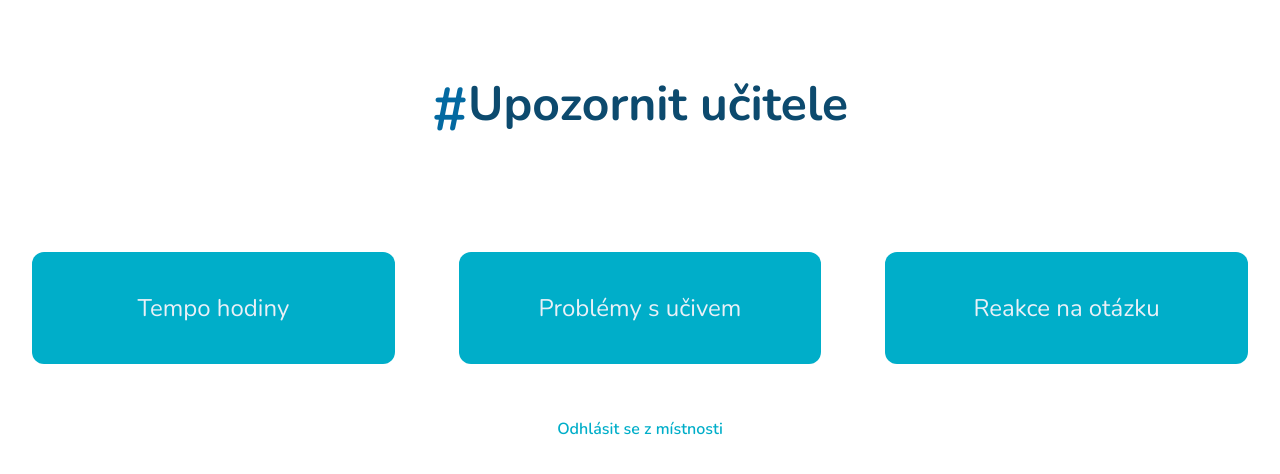
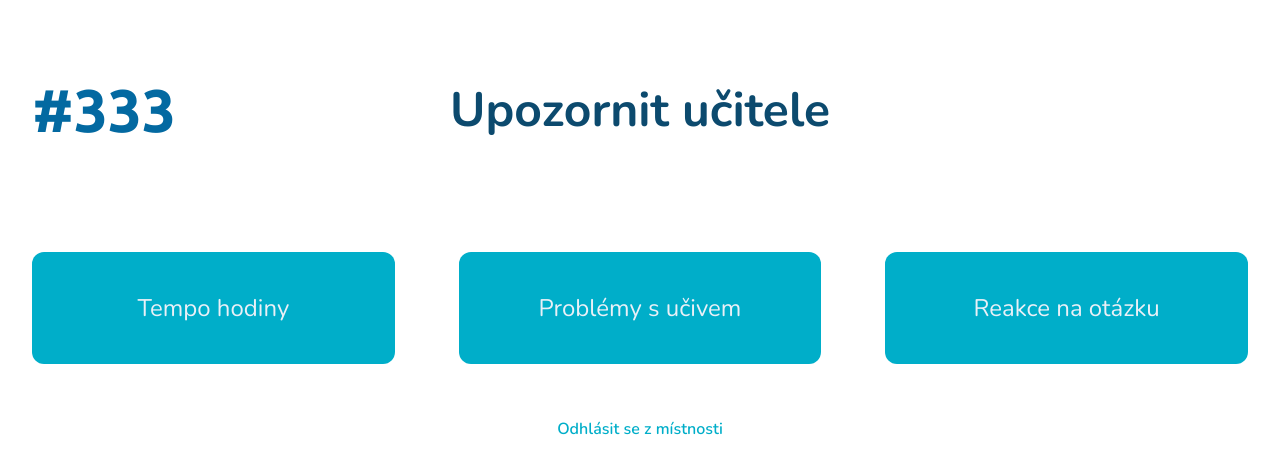
Before and after one commit to burkartd/comenio, a website: page public/zak.html in a window 1280 px wide. Drawn offline with nearby package versions, Linux system fonts and the light colour scheme; no server answers.

Commit message:
cislo room

```diff
--- a/public/zak.html
+++ b/public/zak.html
@@ -40,9 +40,13 @@
             </ul>
             </div>
         </div>-->
-        <div class="text-3xl font-bold p-8 pt-14 flex justify-center lg:text-5xl lg:pt-20"><!--main_nadpis-->
-            <h1 id ="roomNumber" class="text-sky-700 text-3xl font-semibold xl:text-6xl lg:text-4xl xl:font-bold"></h1>
+        <div class="grid lg:grid-cols-3 text-3xl font-bold p-8 pt-14 flex justify-center lg:text-5xl lg:pt-20 items-center"><!--main_nadpis-->
+            <div class="font-ubuntu justify-end text-center lg:text-left lg:text-6xl">
+            <h1 id ="roomNumber" class="text-sky-700">#333</h1>
+            </div>
+            <div class="text-center items-center">
             <h1>Upozornit učitele</h1>
+            </div>
         </div>
         <div class="text-xl py-6 text-comeniowhiteblue grid grid-cols-1 lg:grid-cols-3 lg:pt-[5%]"><!--tlacitka-->
             <div class="tlacitko">
@@ -72,6 +76,6 @@
     integrity="sha512-juaCj8zi594KHQqb92foyp87mCSriYjw3BcTHaXsAn4pEB1YWh+z+XQScMxIxzsjfM4BeVFV3Ij113lIjWiC2w=="
     crossorigin="anonymous" referrerpolicy="no-referrer"></script>
     <script src="/socket.io/socket.io.js"></script>
-    <script src="/js/zak.js"></script>
+    <!-- <script src="/js/zak.js"></script> -->
 </body>
 </html>
```
Also changed, not shown: public/css/tailwind.css, 1 other file.
